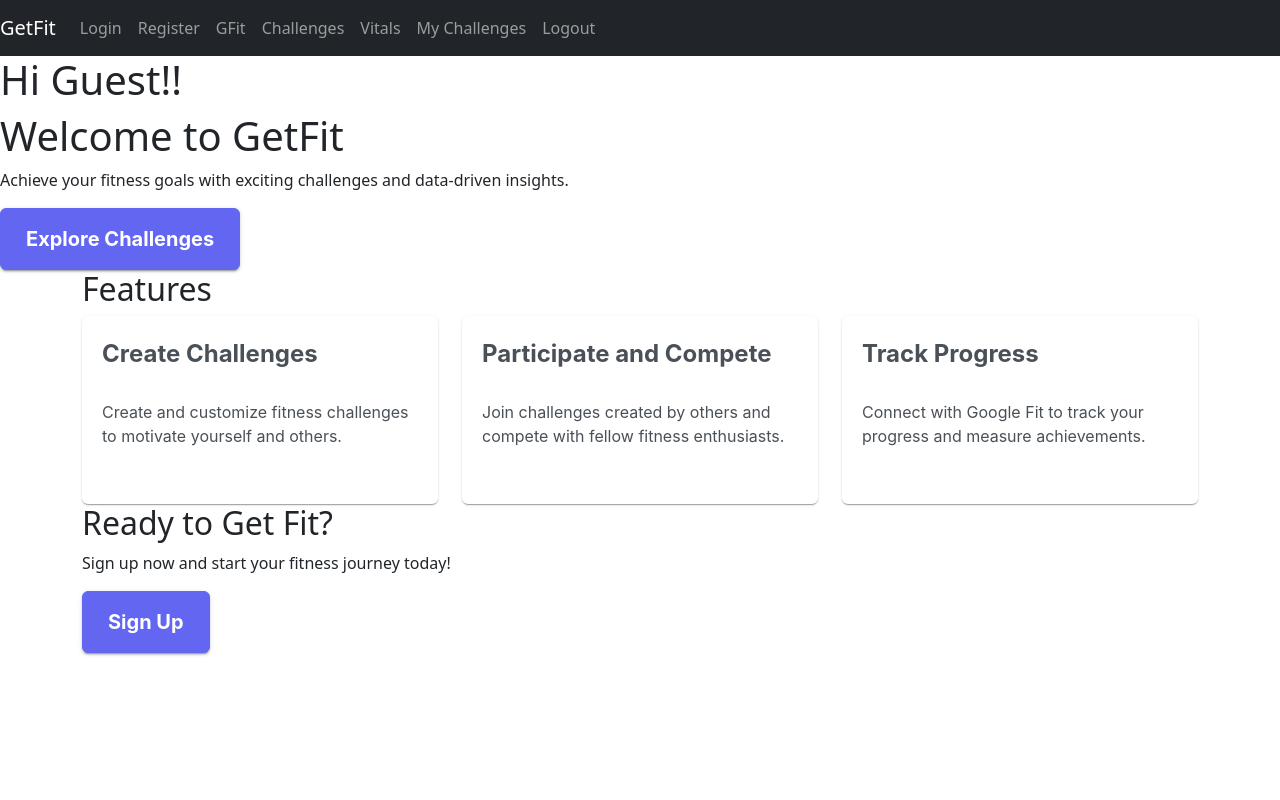
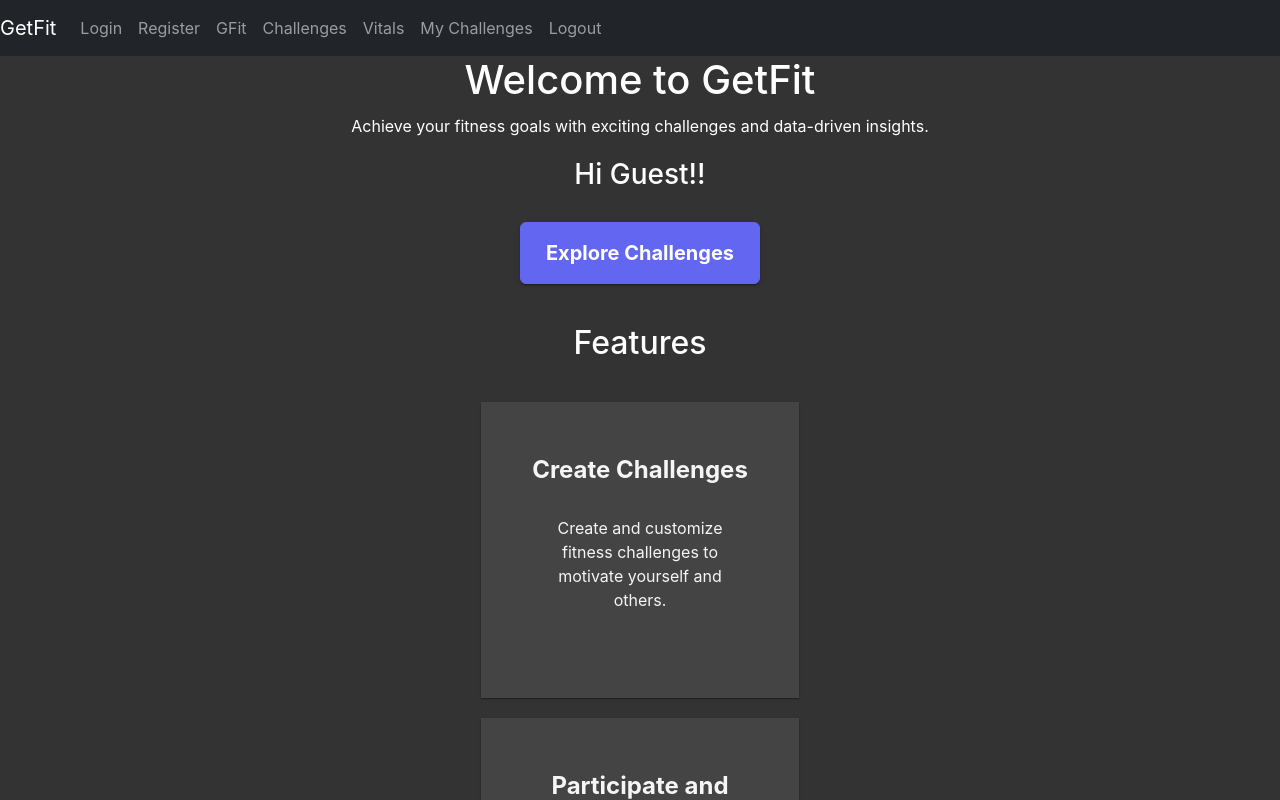
Before and after one commit to HarshithPaladi/GetFit, a React (Vite) app: page / in a window 1280 px wide. Shown: the top 800 px of the page. Built offline with nearby package versions, Linux system fonts and the light colour scheme.

Commit message:
[Update] Design Changes

```diff
--- a/src/App.css
+++ b/src/App.css
@@ -6,7 +6,9 @@
   color: white;
   font-family: var(--font-family);
 }
-
+body{
+background-color: #333333;
+}
 .logo {
   height: 6em;
   padding: 1.5em;
@@ -37,8 +39,108 @@
 
 .card {
   padding: 2em;
+  margin: 1em;
+  background-color: #444444;
+  border-radius: 0.5em;
+  box-shadow: 0 0 1em #000000aa;
+  transition: transform 300ms;
+  display: flex;
+  flex-direction: column;
+  flex-wrap: wrap;
+  align-items: center;
+  justify-content: center;
+  color: whitesmoke;
+}
+
+.home-container {
+  background-color: #333333;
+}
+
+.tagline {
+  color: #ffffff;
+  margin-bottom: 10px;
+}
+
+.tagline-description {
+  color: #ffffff;
+  margin-bottom: 20px;
+}
+
+.features-section {
+  margin-top: 40px;
+}
+
+.section-title {
+  color: #ffffff;
+  margin-bottom: 30px;
+}
+
+.feature-card {
+  background-color: #444444;
+  border: none;
+  margin: 10px;
+  padding: 20px;
+  height: 100%;
+  border-radius: 0;
+  color: whitesmoke;
+}
+.row{
+  display: flex;
+  flex-wrap: wrap;
+  flex-direction: column;
+  align-items: center;
+  justify-content: center;
+  margin: 1rem;
+  border: 0.5rem;
+}
+.cta-section {
+  background-color: #18191d;
+  margin-top: 40px;
+  padding-top: 40px;
+  padding-bottom: 40px;
+  text-align: center;
+}
+
+.cta-description {
+  color: whitesmoke;
+  margin-bottom: 20px;
+}
+
+.cta-button {
+  margin-top: 20px;
 }
 
 .read-the-docs {
   color: #888;
 }
+
+.p-card .p-card-body{
+  background-color: #444444;
+  border: none;
+  margin: 10px;
+  padding: 20px;
+  height: 100%;
+  border-radius: 0;
+  color: whitesmoke;
+}
+.p-datatable {
+  background-color: #333333;
+  margin-top: 1rem;
+}
+
+.p-datatable .p-datatable-tbody tr {
+  background-color: #444444;
+  color: #ffffff;
+}
+
+.p-datatable .p-datatable-tbody tr:hover {
+  background-color: #555555;
+}
+.p-datatable .p-datatable-header {
+  background-color: #333333;
+  color: #ffffff;
+}
+
+.p-paginator {
+  background-color: #333333;
+}
--- a/src/App.jsx
+++ b/src/App.jsx
@@ -10,6 +10,7 @@ import Vitals from "./pages/Vitals";
 import MyChallenges from "./pages/MyChallenges";
 import Logout from "./pages/Logout";
 import CallbackPage from "./pages/GoogleFitCallbackHandler";
+import "./App.css";
 
 
 function App() {
--- a/src/pages/Challenges.jsx
+++ b/src/pages/Challenges.jsx
@@ -303,6 +303,7 @@ const Challenges = () => {
 				style={{ display: "flex", flexDirection: "column" }}
 				sortMode="multiple"
 				removableSort
+
 			>
 				<Column field="name" header="Name" sortable></Column>
 				<Column field="description" header="Description"></Column>
--- a/src/pages/GFit.jsx
+++ b/src/pages/GFit.jsx
@@ -1,5 +1,6 @@
 import React, { useEffect, useState } from "react";
-import { Container, Button } from "react-bootstrap";
+import { Card } from "primereact/card";
+import { Button } from "primereact/button";
 import axios from "axios";
 import { useCookies } from "react-cookie";
 
@@ -28,15 +29,26 @@ const Gfit = () => {
 
 		getAuthorizationUrl();
 	}, []); // Empty dependency array to run the effect only once
+
 	return (
-		<Container>
-			<h1>Google Fit Integration</h1>
-			<Button variant="primary">
-				<a href={authorizationUrl} target="_blank">
-					Connect with Google Fit
-				</a>
-			</Button>
-		</Container>
+		<div
+			className="p-d-flex p-ai-center p-jc-center"
+			style={{ height: "100vh", display: "flex", flexWrap: "wrap", justifyContent: "center", alignItems: "center" }}
+		>
+			<Card
+				title="Google Fit Integration"
+				style={{ width: "350px", textAlign: "center" }}
+			>
+				<Button
+					variant="primary"
+					label="Connect with Google Fit"
+					icon="pi pi-google"
+					disabled={!authorizationUrl}
+					href={authorizationUrl}
+					target="_blank"
+				/>
+			</Card>
+		</div>
 	);
 };
 
--- a/src/pages/GoogleFitCallbackHandler.jsx
+++ b/src/pages/GoogleFitCallbackHandler.jsx
@@ -1,16 +1,22 @@
-import React, { useEffect } from "react";
+import React, { useEffect, useState } from "react";
 import axios from "axios";
 import { useCookies } from "react-cookie";
+import { Dialog } from "primereact/dialog";
+import { ProgressBar } from "primereact/progressbar";
+import { FaCheck } from "react-icons/fa";
 
 const CallbackPage = () => {
-    const [cookies] = useCookies(["jwt"]);
+	const [cookies] = useCookies(["jwt"]);
+	const [showDialog, setShowDialog] = useState(false);
+	const [success, setSuccess] = useState(false);
+
 	useEffect(() => {
 		// Get the query parameters from the URL
 		const urlParams = new URLSearchParams(window.location.search);
 		const code = urlParams.get("code");
 		const scope = urlParams.get("scope");
-        axios.defaults.withCredentials = true;
-        axios.defaults.headers.common["Authorization"] = `Bearer ${cookies.jwt}`;
+		axios.defaults.withCredentials = true;
+		axios.defaults.headers.common["Authorization"] = `Bearer ${cookies.jwt}`;
 		// Make a GET request to the backend API to get the userId
 		axios
 			.get("https://getfitapi.harshithpaladi.dev/api/auth/userId")
@@ -29,22 +35,61 @@ const CallbackPage = () => {
 					.then((callbackResponse) => {
 						// Handle the response from the callback API
 						console.log(callbackResponse.data);
+
+						// Show the success dialog
+						setSuccess(true);
+						setShowDialog(true);
 					})
 					.catch((callbackError) => {
 						// Handle errors from the callback API request
 						console.error(callbackError);
+						// Show the error dialog
+						setSuccess(false);
+						setShowDialog(true);
 					});
 			})
 			.catch((error) => {
 				// Handle errors from the userId API request
 				console.error(error);
+				// Show the error dialog
+				setSuccess(false);
+				setShowDialog(true);
 			});
 	}, []);
+
+	const onHideDialog = () => {
+		// Close the dialog
+		setShowDialog(false);
+		// Close the window after the dialog is closed
+		window.close();
+	};
 
 	return (
 		<div>
 			<h1>Callback Page</h1>
 			<p>Performing callback request...</p>
+
+			<Dialog
+				visible={showDialog}
+				onHide={onHideDialog}
+				className={success ? "success-dialog" : "error-dialog"}
+				modal
+				draggable={false}
+				resizable={false}
+				closable={false}
+				style={{ width: "300px", textAlign: "center" }}
+			>
+				<div>
+					{success ? (
+						<FaCheck size={40} style={{ color: "green" }} />
+					) : (
+						<ProgressBar mode="indeterminate" style={{ height: "6px" }} />
+					)}
+				</div>
+				<div style={{ marginTop: "10px" }}>
+					{success ? "Google Fit integration success!" : "Error occurred."}
+				</div>
+			</Dialog>
 		</div>
 	);
 };
--- a/src/pages/Homepage.jsx
+++ b/src/pages/Homepage.jsx
@@ -4,30 +4,18 @@ import { Card } from "primereact/card";
 import { Link } from "react-router-dom";
 
 const HomePage = ({ username }) => {
-  // get username from localstorage, if it is null, set the name to "Guest"
 	const name = localStorage.getItem("userName") || "Guest";
 
 	return (
 		<div className="home-container">
 			<section className="hero-section">
-        {/* <img
-          src="src\assets\background.webp"
-          alt=""
-          style={{
-            position: "absolute",
-            zIndex: "-1",
-            left: "0",
-            top: "0",
-            filter: "brightness(0.5)",
-          }}
-        /> */}
 				<div className="hero-content">
-          <h1 className="tagline">Hi {name}!!</h1>
 					<h1 className="tagline">Welcome to GetFit</h1>
 					<p className="tagline-description">
 						Achieve your fitness goals with exciting challenges and data-driven
 						insights.
 					</p>
+					<h3 className="tagline">Hi {name}!!</h3>
 					<Link to="/challenge">
 						<Button
 							label="Explore Challenges"
@@ -42,7 +30,7 @@ const HomePage = ({ username }) => {
 					<h2 className="section-title">Features</h2>
 					<div className="row">
 						<div className="col-md-4">
-              <Card title="Create Challenges">
+							<Card title="Create Challenges" className="feature-card">
 								<p>
 									Create and customize fitness challenges to motivate yourself
 									and others.
@@ -50,7 +38,7 @@ const HomePage = ({ username }) => {
 							</Card>
 						</div>
 						<div className="col-md-4">
-              <Card title="Participate and Compete">
+							<Card title="Participate and Compete" className="feature-card">
 								<p>
 									Join challenges created by others and compete with fellow
 									fitness enthusiasts.
@@ -58,7 +46,7 @@ const HomePage = ({ username }) => {
 							</Card>
 						</div>
 						<div className="col-md-4">
-              <Card title="Track Progress">
+							<Card title="Track Progress" className="feature-card">
 								<p>
 									Connect with Google Fit to track your progress and measure
 									achievements.
--- a/src/pages/LoginPage.jsx
+++ b/src/pages/LoginPage.jsx
@@ -41,7 +41,7 @@ const LoginComponent = () => {
 					{ httpOnly: true },
 					{ secure: true },
 					{ sameSite: "none" },
-					{domain: ".harshithpaladi.dev"}
+					{ domain: ".harshithpaladi.dev" }
 				);
 				setCookie(
 					"refreshToken",
@@ -50,7 +50,7 @@ const LoginComponent = () => {
 					{ httpOnly: true },
 					{ secure: true },
 					{ sameSite: "none" },
-					{domain: ".harshithpaladi.dev"}
+					{ domain: ".harshithpaladi.dev" }
 				);
 				setMessage("Login successful");
 				setShowModal(true);
--- /dev/null
+++ b/src/pages/Vitals.css
@@ -0,0 +1,18 @@
+.vital {
+    display: flex;
+    align-items: center;
+    justify-content: space-between;
+}
+
+.vital-value {
+    font-size: 3rem;
+    margin-right: 0.75rem;
+    align-self: baseline;
+
+}
+
+.vital-label {
+    font-size: 1rem;
+    color: #666666;
+    align-self: baseline;
+}
--- a/src/pages/Vitals.jsx
+++ b/src/pages/Vitals.jsx
@@ -1,16 +1,21 @@
 import React, { useState, useEffect } from "react";
-import { Container, Button, Card } from "react-bootstrap";
+import { Container, Card } from "react-bootstrap";
 import axios from "axios";
+import { FaSync } from "react-icons/fa";
+import { Button } from "primereact/button";
 import { useCookies } from "react-cookie";
+import "./Vitals.css"; // Import the CSS file for custom styles
 
 const Vitals = () => {
 	const [steps, setSteps] = useState(null);
 	const [distance, setDistance] = useState(null);
 	const [calories, setCalories] = useState(null);
 	const [cookies] = useCookies(["jwt"]);
+	const [isLoading, setIsLoading] = useState(false);
 
 	const fetchData = async (endpoint) => {
 		try {
+			setIsLoading(true);
 			axios.defaults.withCredentials = true;
 			axios.defaults.headers.common["Authorization"] = `Bearer ${cookies.jwt}`;
 			const response = await axios.post(endpoint, {
@@ -22,6 +27,8 @@ const Vitals = () => {
 			return response.data;
 		} catch (error) {
 			console.error(error);
+		} finally {
+			setIsLoading(false);
 		}
 	};
 
@@ -61,29 +68,45 @@ const Vitals = () => {
 
 	return (
 		<Container>
-			<h1>Vitals</h1>
-			<Button variant="primary" onClick={handleFetchData}>
-				Fetch Data
-			</Button>
+			<h1>Activity</h1>
+			<Button
+				label="Refresh"
+				icon="pi pi-refresh"
+				loading={isLoading}
+				onClick={handleFetchData}
+				iconPos="right"
+				rounded
+				className="p-button-raised p-button-rounded"
+			/>
 
 			<Card>
 				<Card.Body>
-					<Card.Title>Steps</Card.Title>
-					<Card.Text>{steps ?? "No data"}</Card.Text>
+					<div className="vital">
+						<div className="vital-value">{steps ?? "No data"}</div>
+						<div className="vital-label">Steps</div>
+					</div>
 				</Card.Body>
 			</Card>
 
 			<Card>
 				<Card.Body>
-					<Card.Title>Distance</Card.Title>
-					<Card.Text>{distance ?? "No data"}</Card.Text>
+					<div className="vital">
+						<div className="vital-value">
+							{distance ? `${distance} meters` : "No data"}
+						</div>
+						<div className="vital-label">Distance</div>
+					</div>
 				</Card.Body>
 			</Card>
 
 			<Card>
 				<Card.Body>
-					<Card.Title>Calories</Card.Title>
-					<Card.Text>{calories ?? "No data"}</Card.Text>
+					<div className="vital">
+						<div className="vital-value">
+							{calories ? `${calories} Cal` : "No data"}
+						</div>
+						<div className="vital-label">Calories</div>
+					</div>
 				</Card.Body>
 			</Card>
 		</Container>
```
Lines whose indentation alone changed are shown as unchanged.
